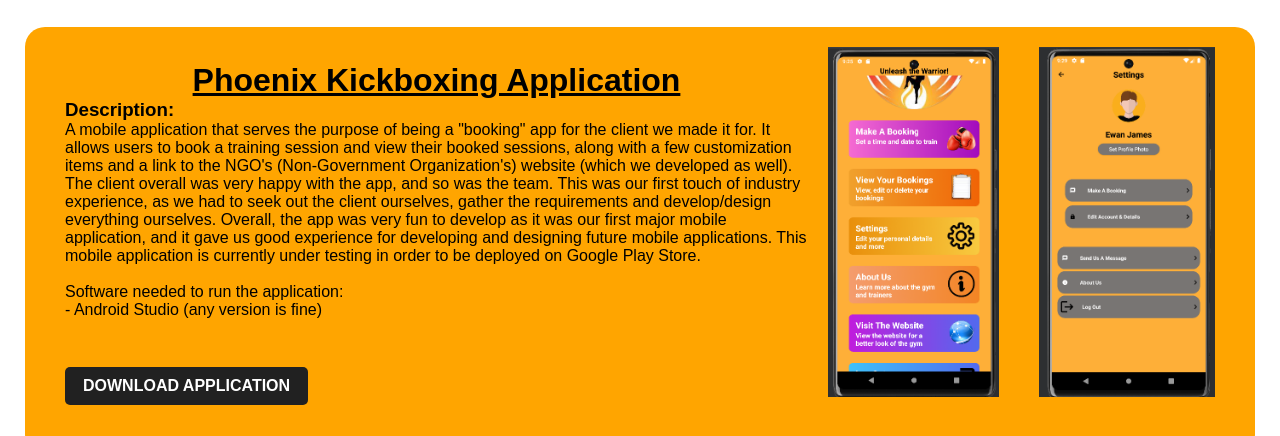
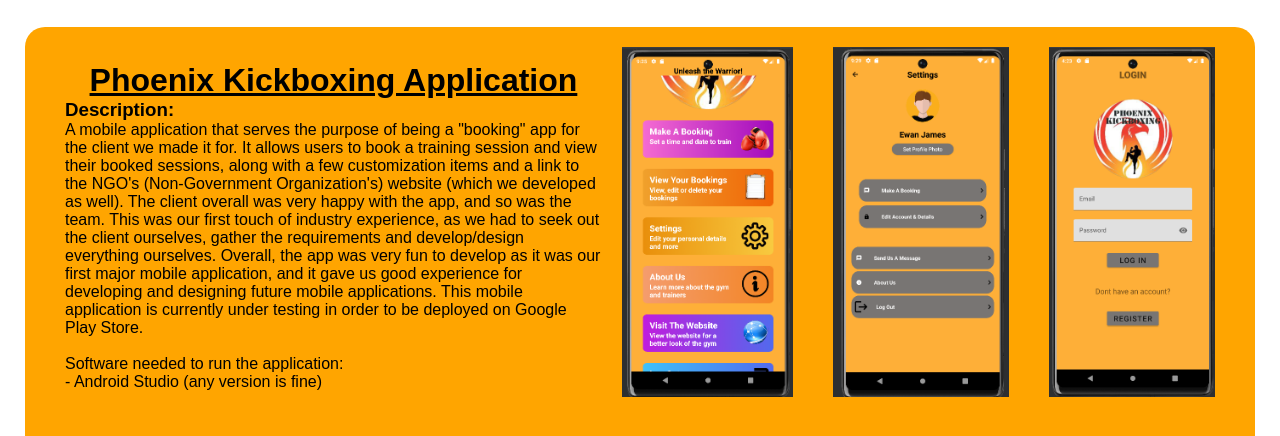
Before and after one commit to EwanJames69/Portfolio, a plain HTML site: page portfolio.html in a window 1280 px wide. Shown: the part 328-764 px from the top of the page. Drawn offline with Linux system fonts and the light colour scheme.

Commit message:
Added an extra screenshot of the Phoenix Kickboxing application to fill out the blank spaces in the display container on the website.

```diff
--- a/portfolio.html
+++ b/portfolio.html
@@ -45,6 +45,7 @@
                 </div>
                 <img src="Images/PhoenixKickboxingPicOne.png" class="mobileapplication-photo">
                 <img src="Images/PhoenixKickboxingPicTwo.png" class="mobileapplication-photo">
+                <img src="Images/PhoenixKickboxingPicThree.png" class="mobileapplication-photo">
             </div>
             <!----------------------------------------------------------------------------------------------------------------------->
 
```
Also changed, not shown: Images/PhoenixKickboxingPicThree.png (added).
